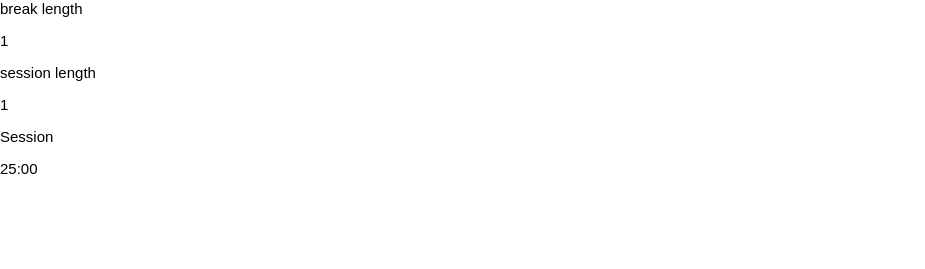
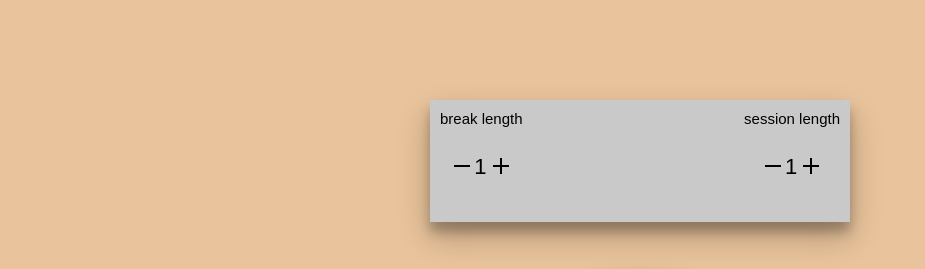
Before and after one commit to askme23/buildAPomodoroClock, a plain HTML site: page index.html in a window 1280 px wide. Shown: the top 269 px of the page, without its empty margins (0-925 px from the left). Drawn offline with Linux system fonts and the light colour scheme.

Commit message:
Finish first version of style.css

```diff
--- a/style.css
+++ b/style.css
@@ -3,4 +3,103 @@ body {
     padding: 0;
     font-family: 'Roboto Mono', Arial, Helvetica, sans-serif;
     font-size: 15px;
+    background-color: #e8c39b;
 }
+
+#set-time {
+    padding: 10px;
+    width: 400px;
+    margin: 100px auto 50px;
+    background-color: rgb(201, 201, 201);
+    box-shadow: 0 14px 28px rgba(0,0,0,0.25), 0 10px 10px rgba(0,0,0,0.22);
+}
+
+#set-time::after {
+    content: "";
+    display: table;
+    clear: both;
+}
+
+#set-time p {
+    text-align: center;
+    font-size: 22px;
+}
+
+#set-time .minus {
+   cursor: pointer;
+}
+
+#set-time .plus {
+   cursor: pointer;
+}
+#set-time .value {
+    display: inline-block;
+    margin: 5px;
+}
+
+#set-time .minus::after {
+    content: "";
+    display: inline-block;
+    width: 2px;
+    height: 16px;
+    transform: rotate(90deg);
+    background-color: black;
+}
+
+#set-time .plus::before  {
+    content: "";
+    display: inline-block;
+    position: relative;
+    left: 2px;
+    width: 2px;
+    height: 16px;
+    background-color: black;
+}
+
+#set-time .plus::after  {
+    content: "";
+    display: inline-block;
+    width: 2px;
+    height: 16px;
+    transform: rotate(90deg);
+    background-color: black;
+}
+
+.break {
+    float: left;
+    margin-bottom: 5px;
+}
+
+.session {
+    float: right;
+}
+
+#clock {
+    width: 300px;
+    height: 300px;
+    border-radius: 50%;
+    font-size: 35px;
+    background-color: rgb(201, 201, 201);
+    box-shadow: 0 14px 28px rgba(0,0,0,0.25), 0 10px 10px rgba(0,0,0,0.22);
+    position: relative;
+    margin: 0 auto;
+}
+
+#clock div {
+    width: 150px;
+    position: absolute;
+    left: 50%;
+    top: 40px;
+    margin-left: -75px;
+
+}
+
+#clock .counter {
+    position: absolute;
+    width: 150px;
+    top: 130px;
+    margin-left: -75px;
+    left: 50%;
+    font-size: 50px;
+
+}
```
